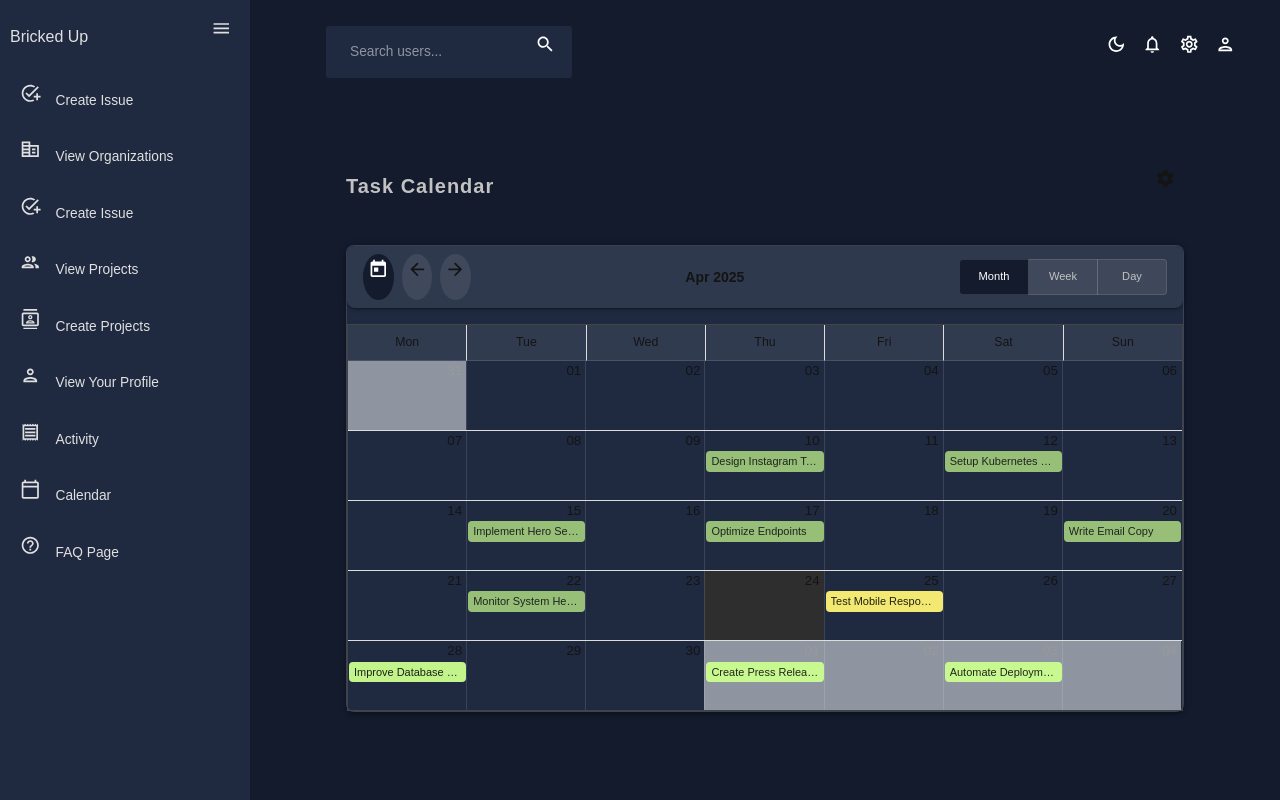
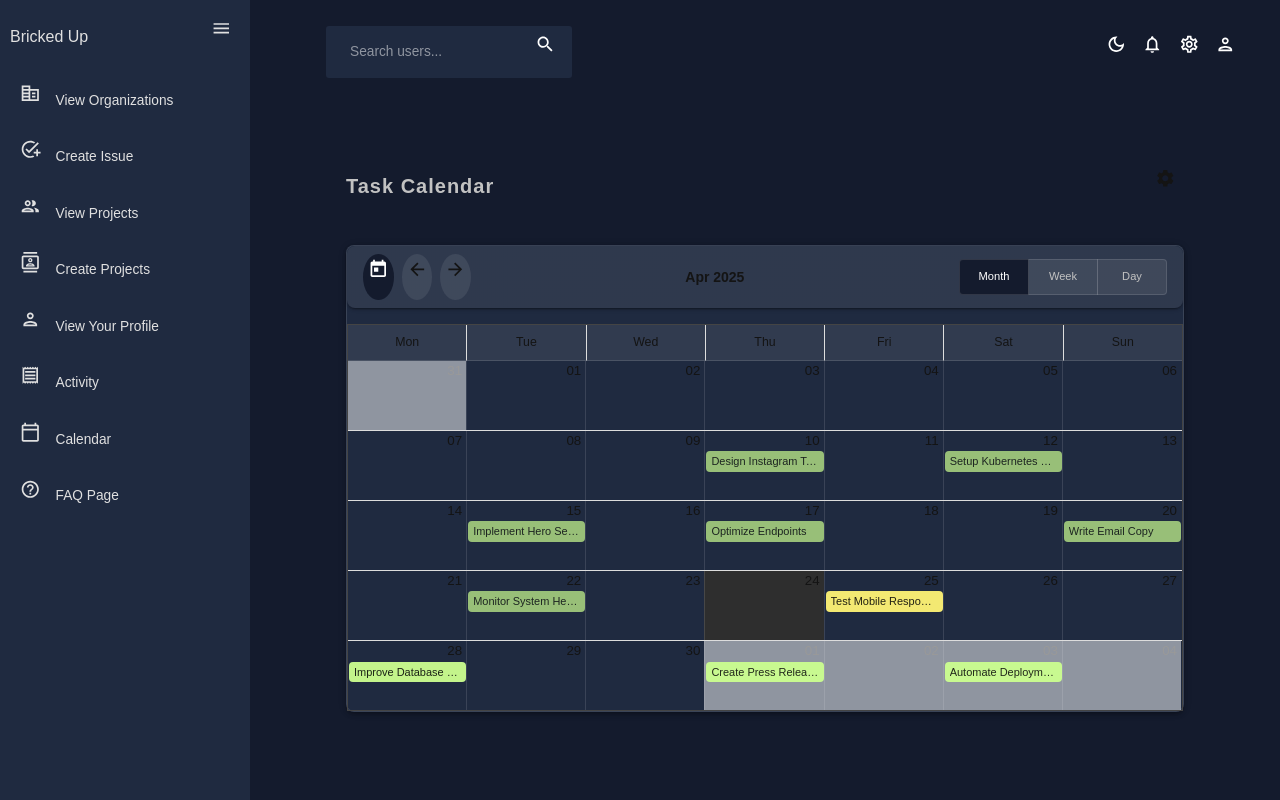
Before and after one commit to bricked-up/Frontend, a React (Create React App) app: page /calendar in a window 1280 px wide. Built offline with nearby package versions, Linux system fonts and the light colour scheme.

Commit message:
updated sidebar to have one create issue, now user views their issues from backend

```diff
--- a/src/Components/CreateIssue/CreateIssue.tsx
+++ b/src/Components/CreateIssue/CreateIssue.tsx
@@ -19,7 +19,8 @@ import AddIcon from "@mui/icons-material/Add";
 import EmojiEventsIcon from "@mui/icons-material/EmojiEvents";
 import { useTheme } from "@mui/material/styles";
 import { tokens } from "../../theme";
-
+import { useEffect } from "react";
+import { getUser, getIssue } from "../../utils/getters.utils";
 interface CreateIssuePageProps {
   board: Board;
 }
@@ -95,9 +96,31 @@ const CreateIssue: React.FC<CreateIssuePageProps> = ({ board }) => {
   // Import necessary components
   const { Grid } = require("@mui/material");
   const [showAddIssue, setShowAddIssue] = useState(false);
-  const [issues, setIssues] = useState<Issue[]>(board.issues);
+  const [issues, setIssues] = useState<Issue[]>([]);
   const [editingIssue, setEditingIssue] = useState<Issue | null>(null);
   const [activeTab, setActiveTab] = useState(0);
+
+  useEffect(() => {
+    const loadIssuesFromBackend = async () => {
+      const userId = Number(localStorage.getItem("userid"));
+      if (!userId) return;
+
+      const userRes = await getUser(userId);
+      if (!userRes.data || !userRes.data.issues) return;
+
+      const issuesFetched = await Promise.all(
+        userRes.data.issues.map((issueId) => getIssue(issueId))
+      );
+
+      const validIssues = issuesFetched
+        .filter((res) => res.status === 200 && res.data)
+        .map((res) => res.data as Issue);
+
+      setIssues(validIssues);
+    };
+
+    loadIssuesFromBackend();
+  }, []);
 
   const theme = useTheme();
   const colors = tokens(theme.palette.mode);
--- a/src/Components/Sidebar.tsx
+++ b/src/Components/Sidebar.tsx
@@ -115,14 +115,6 @@ const Sidebar: React.FC<SidebarProps> = ({ isSidebar, setIsSidebar }) => {
         {isSidebar && (
           <Box>
             <Item
-              title="Create Issue"
-              to="/createIssue"
-              icon={<AddTaskIcon />}
-              selected={selected}
-              setSelected={setSelected}
-            />
-
-            <Item
               title="View Organizations"
               to="/viewOrg"
               icon={<CorporateFareIcon />}
--- a/src/pages/App.tsx
+++ b/src/pages/App.tsx
@@ -27,7 +27,7 @@ function App() {
 
   let sessionId = localStorage.getItem("sessionid");
   const [moew, setMeow] = React.useState<string | null>(sessionId);
-  console.log(moew)
+  console.log(moew);
 
   return (
     <ColorModeContext.Provider value={colorMode}>
@@ -37,8 +37,6 @@ function App() {
           <div className="App">
             {/* set up Routes */}
             <Routes>
-
-
               {!(moew === null || moew === undefined) ? (
                 <Route element={<Layout />}>
                   <Route path="/" element={<Dashboard />} />
@@ -105,8 +103,6 @@ function App() {
               <Route path="/500" element={<Error500Page />} />
             </Routes>
           </div>
-
-
         </Router>
       </ThemeProvider>
     </ColorModeContext.Provider>
```
